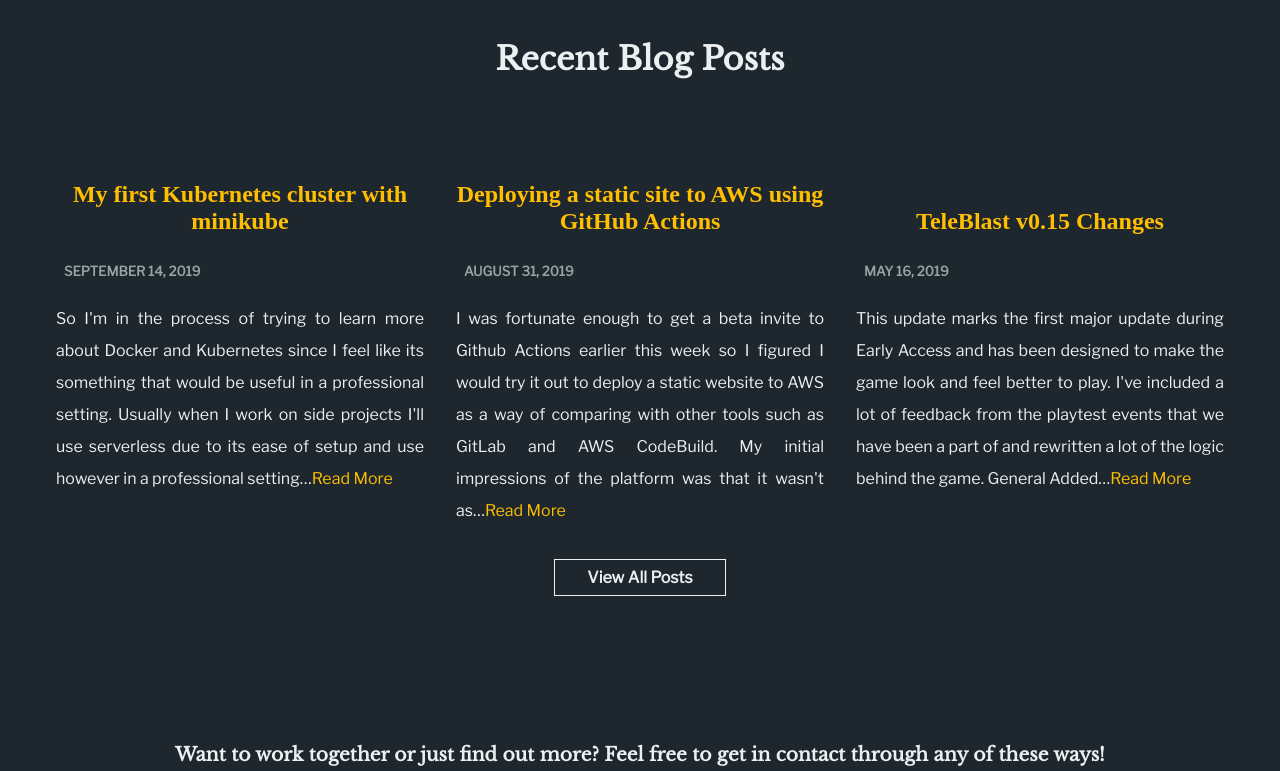
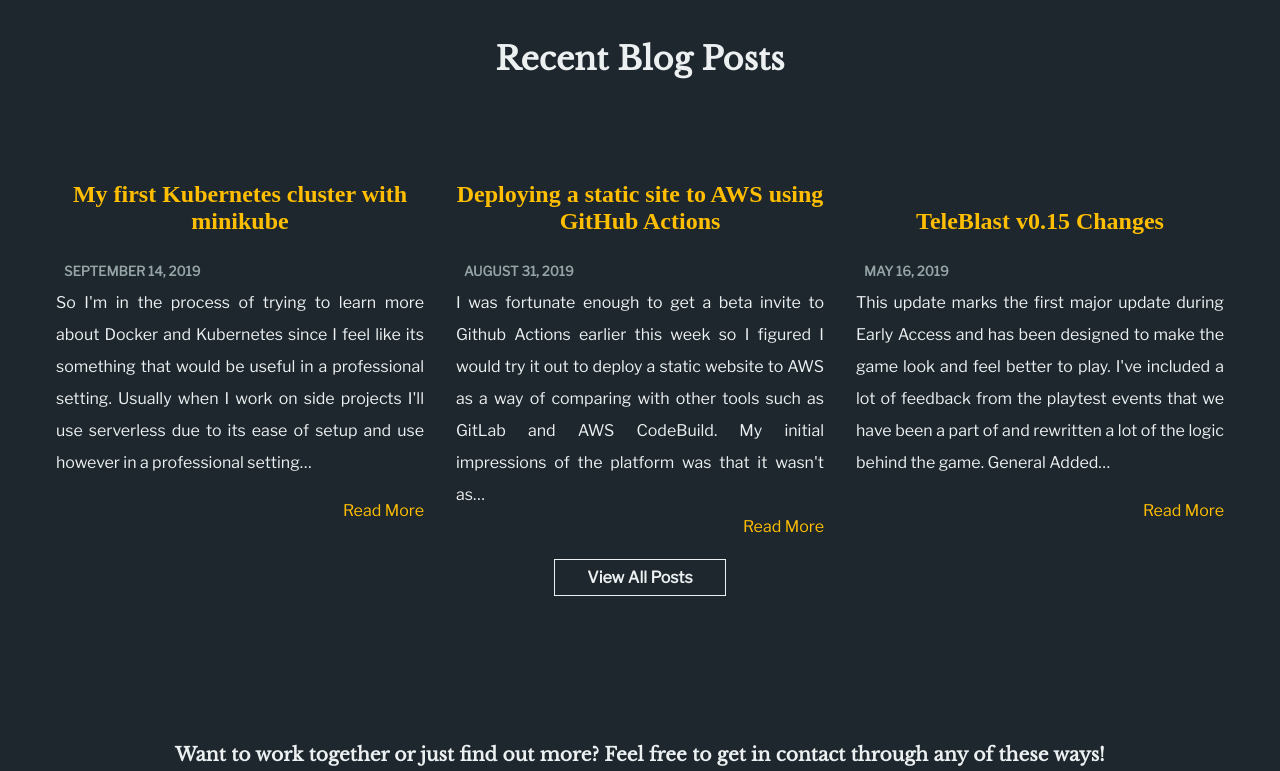
Before and after one commit to timveletta/timveletta.com, a Gatsby site: page / in a window 1280 px wide. Shown: the part 2060-2831 px from the top of the page. Built offline with nearby package versions, Linux system fonts and the light colour scheme; Gatsby itself is replaced by a stand-in of ours.

Commit message:
fix: flashing of content on reload

```diff
--- a/gatsby-config.js
+++ b/gatsby-config.js
@@ -85,7 +85,7 @@ module.exports = {
         icon: `content/assets/gatsby-icon.png`,
       },
     },
-    `gatsby-plugin-offline`,
+    // `gatsby-plugin-offline`,
     `gatsby-plugin-react-helmet`,
   ],
 }
--- a/src/components/blog-post/index.js
+++ b/src/components/blog-post/index.js
@@ -30,7 +30,7 @@ const Container = styled.div`
     text-transform: uppercase;
     text-align: left;
   }
-  p {
+  div {
     line-height: 2;
     font-family: ${FONTS.secondary};
     text-align: justify;
@@ -48,14 +48,14 @@ const BlogPostPreview = ({ title, slug, date, excerpt }) => (
       <h2>{title}</h2>
     </Link>
     <h5>{date}</h5>
-    <p>
-      <span
-        dangerouslySetInnerHTML={{
-          __html: excerpt,
-        }}
-      />
+    <div
+      dangerouslySetInnerHTML={{
+        __html: excerpt,
+      }}
+    />
+    <div style={{ textAlign: "right" }}>
       <Link to={slug}>Read More</Link>
-    </p>
+    </div>
   </Container>
 )
 
@@ -76,7 +76,7 @@ const BlogPost = ({ title, slug, date, content }) => (
       <h1>{title}</h1>
     )}
     <h5>{date}</h5>
-    <p
+    <div
       dangerouslySetInnerHTML={{
         __html: content,
       }}
```
